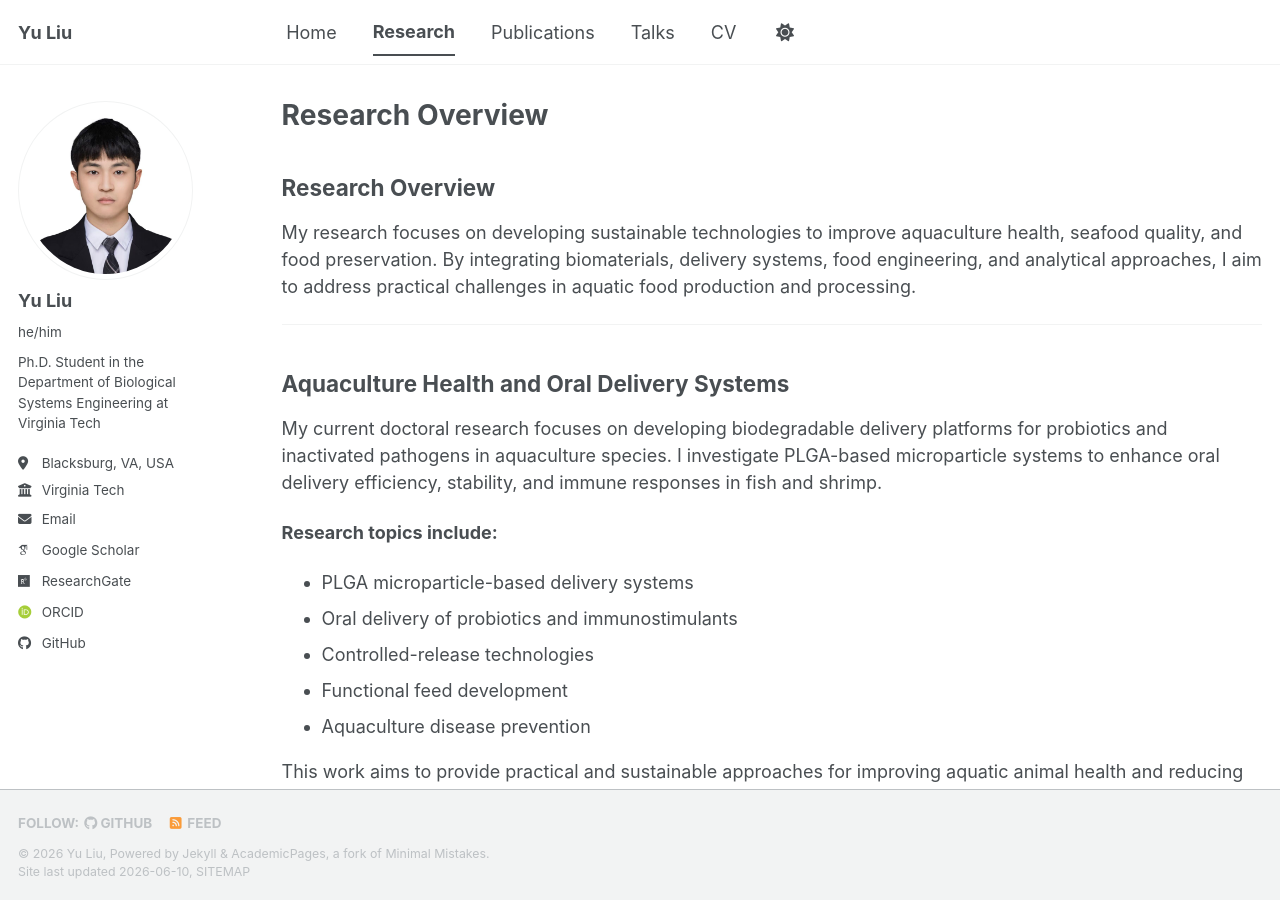
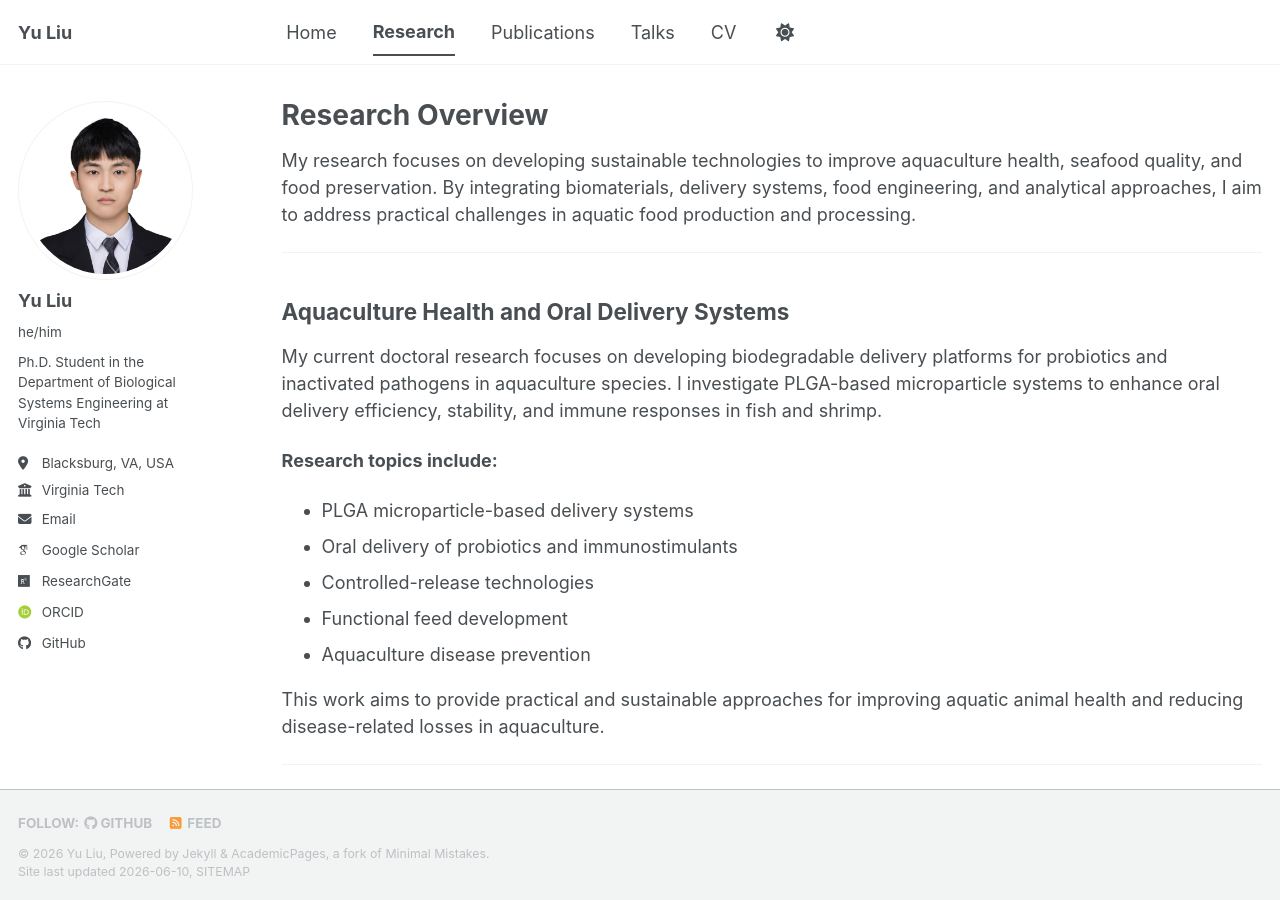
Before and after one commit to yuliu0322/yuliu0322.github.io, a Jekyll site: the page built from _pages/research.md, in a window 1280 px wide and 900 px high. Built offline with Jekyll 4.4.1, drawn with Linux system fonts in a browser that asks for light colours; some web fonts are replaced; a script bundle is joined from its source files by our own code; library files that are not in the unit come from our copies; our own code applies the rules of GitHub Pages for plain Markdown files.

Commit message:
Update research.md

```diff
--- a/_pages/research.md
+++ b/_pages/research.md
@@ -1,11 +1,9 @@
 ---
 layout: archive
-title:
+title: "Research Overview"
 permalink: /research/
 author_profile: true
 ---
-
-## Research Overview
 
 My research focuses on developing sustainable technologies to improve aquaculture health, seafood quality, and food preservation. By integrating biomaterials, delivery systems, food engineering, and analytical approaches, I aim to address practical challenges in aquatic food production and processing.
 
```
